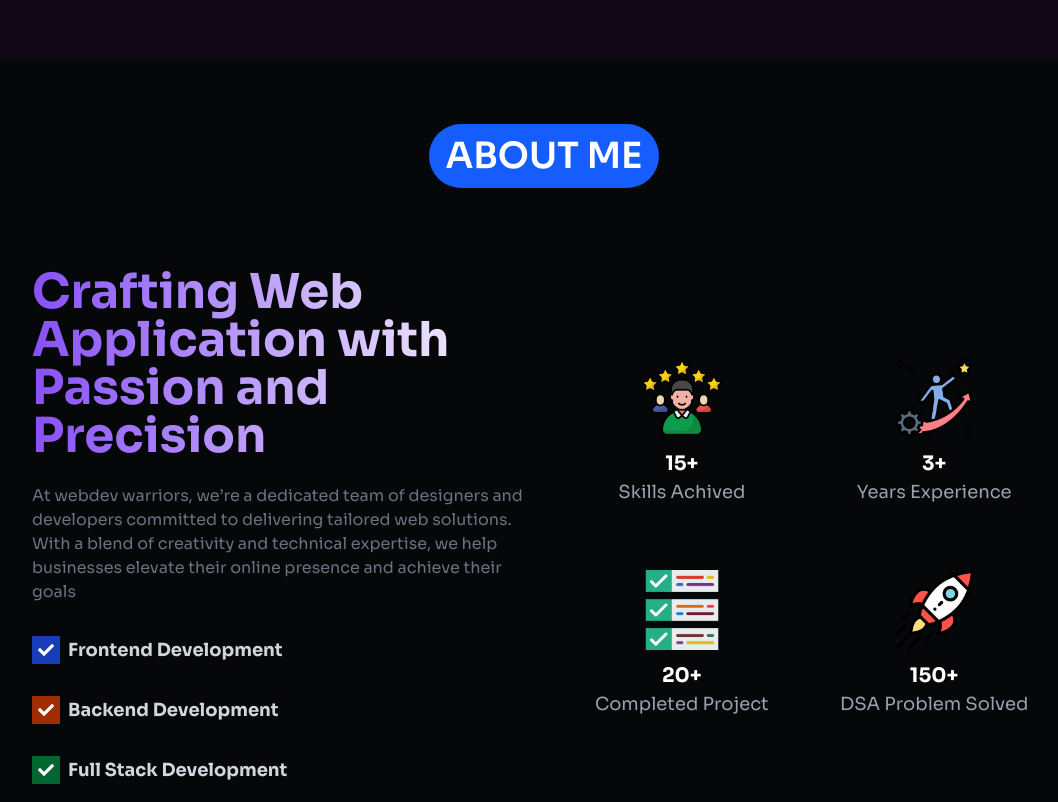
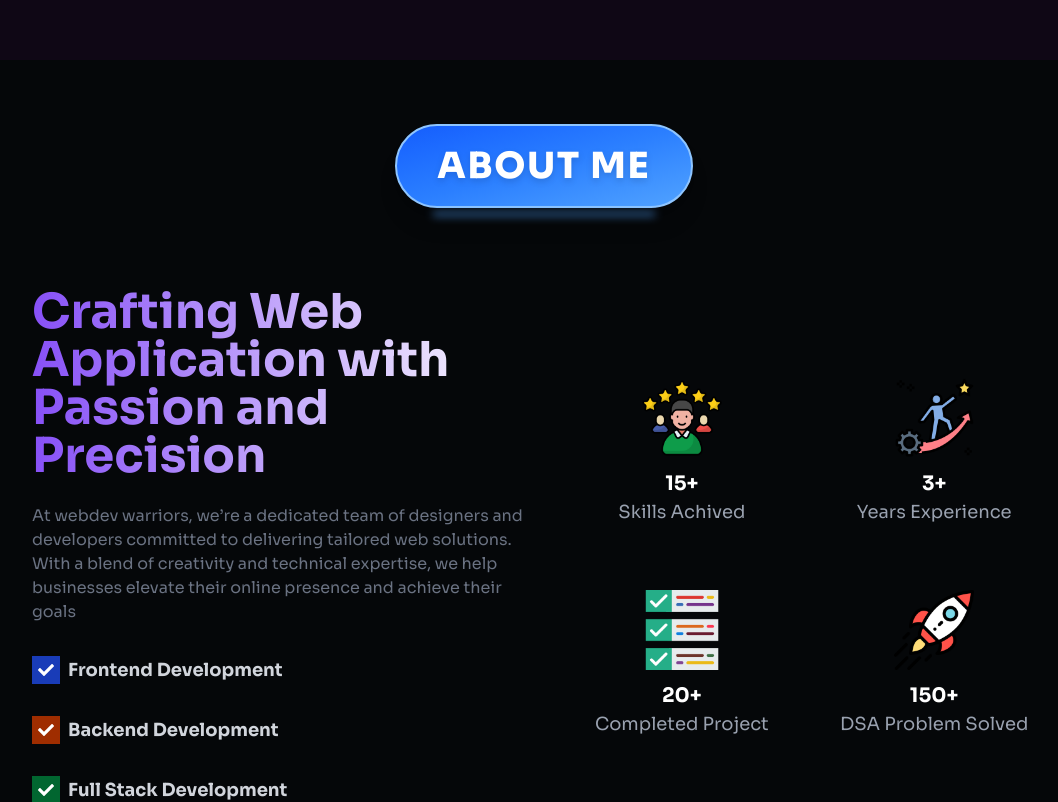
Before and after one commit to sankarkarmakar01/sankar-karmakar-portfolio-2.0, a Next.js app: page / in a window 1280 px wide. Shown: the part 740-1542 px from the top of the page, without its empty margins (96-1154 px from the left). Built offline with nearby package versions, Linux system fonts and the light colour scheme.

Commit message:
Commit of 06-07-2025

```diff
--- a/Data/data.ts
+++ b/Data/data.ts
@@ -3,7 +3,7 @@ export const BaseInfo = {
   position: "Full Stack Web Developer",
   description:
     "I am a full-stack web developer skilled in MERN stack, responsive design, and both SQL & NoSQL databases, with expertise in frontend and backend development",
-  profilePic: "/images/hero.jpg",
+  profilePic: "/images/hero.png",
 };
 
 export const aboutInfo = {
--- a/components/Helper/SectionHeading.tsx
+++ b/components/Helper/SectionHeading.tsx
@@ -1,18 +1,64 @@
+// import React, { ReactNode } from "react";
+
+// //define props type
+// type Props = {
+//   children: ReactNode;
+// };
+
+// const SectionHeading = ({ children }: Props) => {
+//   return (
+//     <h1 className="bg-blue-600 w-fit text-center px-4 py-3 mx-auto text-white text-2xl sm:text-3xl md:text-4xl uppercase rounded-4xl font-semibold">
+//       {children}
+//     </h1>
+//   );
+// };
+
+// export default SectionHeading;
+
+// // -rotate-6
+
 import React, { ReactNode } from "react";
 
-//define props type
 type Props = {
   children: ReactNode;
 };
 
 const SectionHeading = ({ children }: Props) => {
   return (
-    <h1 className="bg-blue-600 w-fit text-center px-4 py-3 mx-auto text-white text-2xl sm:text-3xl md:text-4xl uppercase rounded-4xl font-semibold">
-      {children}
-    </h1>
+    <div className="flex justify-center px-4 w-full">
+      <div className="relative inline-block group w-auto">
+        <h1 className="bg-gradient-to-br from-blue-600 via-blue-500 to-blue-400
+                      w-auto min-w-[12rem] max-w-full text-center
+                      px-4 py-3 sm:px-6 sm:py-4 md:px-8 md:py-5
+                      mx-auto text-white
+                      text-xl sm:text-2xl md:text-3xl lg:text-4xl
+                      uppercase rounded-full font-extrabold
+                      shadow-xl hover:shadow-2xl
+                      transition-all duration-500 ease-in-out
+                      transform hover:-rotate-2 hover:scale-105
+                      border-2 border-blue-300 border-opacity-30
+                      hover:border-opacity-50
+                      tracking-wider
+                      before:absolute before:inset-0 before:rounded-full
+                      before:bg-blue-700 before:opacity-0 before:transition-opacity
+                      before:duration-500 before:-z-10 before:blur-md
+                      before:group-hover:opacity-40 before:group-hover:scale-110
+                      after:absolute after:inset-0 after:rounded-full
+                      after:bg-white after:opacity-0 after:transition-all
+                      after:duration-700 after:-z-20 after:blur-sm
+                      after:group-hover:opacity-10 after:group-hover:scale-125">
+          <span className="relative z-10 drop-shadow-md px-2 whitespace-nowrap">
+            {children}
+          </span>
+        </h1>
+        <div className="absolute -bottom-2 left-1/2 transform -translate-x-1/2
+                      w-[80%] sm:w-3/4 h-1 bg-blue-400 rounded-full
+                      opacity-70 group-hover:opacity-100
+                      transition-opacity duration-500
+                      blur-xs group-hover:blur-sm"></div>
+      </div>
+    </div>
   );
 };
 
 export default SectionHeading;
-
-// -rotate-6
--- a/components/Home/Contact/ContactForm.tsx
+++ b/components/Home/Contact/ContactForm.tsx
@@ -10,7 +10,7 @@ const ContactForm = () => {
         Let’s collaborate—reach out and let’s create something amazing together!
       </p>
       {/* Input Fields */}
-      <form className="mt-8 block w-full overflow-hidden">
+      <form className="mt-8 block w-full overflow-hidden" >
         <div className="flex flex-col md:flex-row items-center justify-between gap-4">
           <input
             type="text"
--- a/components/Home/Skills/Skills.tsx
+++ b/components/Home/Skills/Skills.tsx
@@ -12,7 +12,7 @@ const Skills = () => {
           {skillsData.map((skill, i) => (
             <div
               data-aos="flip-left"
-              data-aos-delay={i * 80}
+              data-aos-delay={i * 50}
               data-aos-anchor-placement="top-center"
               key={skill.id}
               className="h-full"
```
Also changed, not shown: public/images/hero.png (added), public/images/hero2.jpg (renamed from public/images/hero.jpg).
